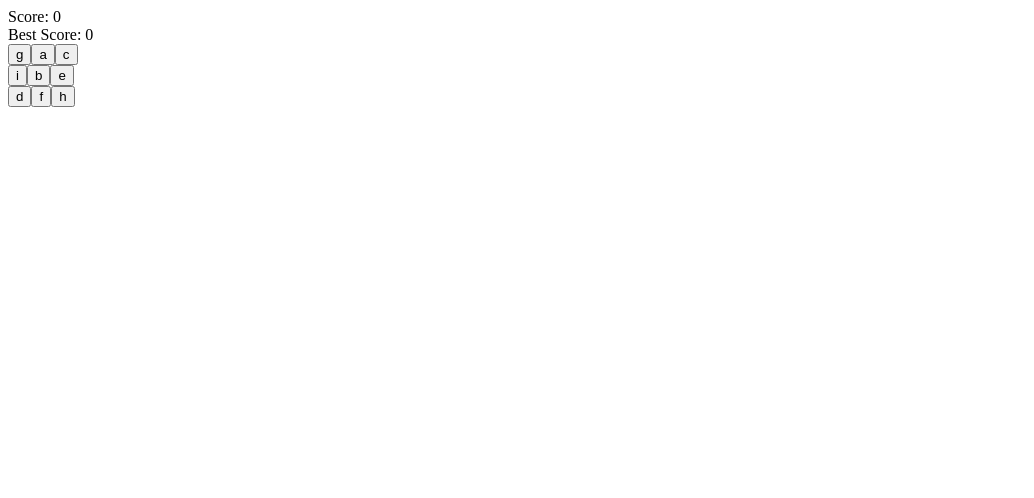
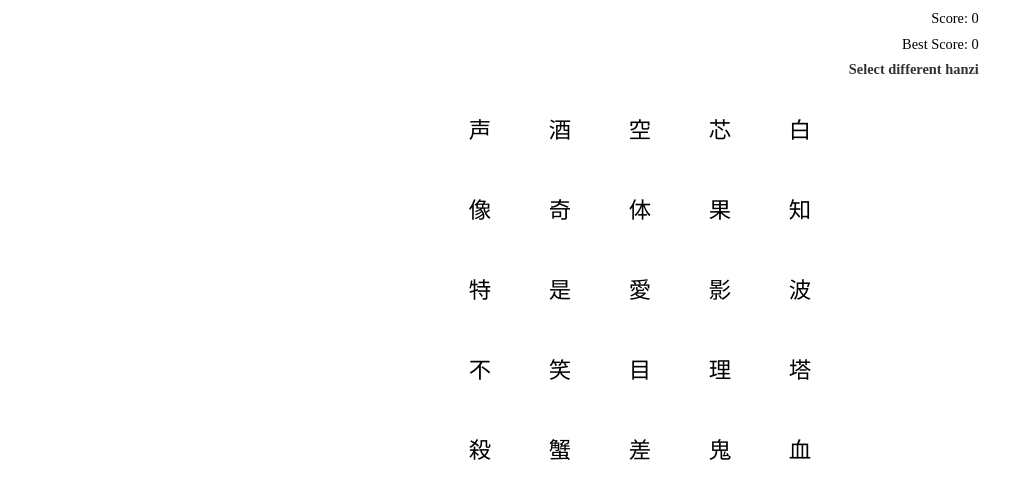
Before and after one commit to dreadsd/hanzi-game, a React app: page / in a window 1280 px wide. Shown: the top 498 px of the page, without its empty margins (0-1034 px from the left). Built offline with nearby package versions, Linux system fonts and the light colour scheme.

Commit message:
Add style

```diff
--- a/src/App.js
+++ b/src/App.js
@@ -4,7 +4,7 @@ import Grid from './components/Grid';
 
 export default function App() {
   return (
-    <div>
+    <div id='game'>
       <Grid />
     </div>
   );
--- a/src/components/Grid.js
+++ b/src/components/Grid.js
@@ -4,6 +4,10 @@ export default function Grid() {
   const [valuePath, setValuePath] = useState('');
   const [score, setScore] = useState(0);
   const [bestScore, setBestScore] = useState(0);
+  const [message, setMessage] = useState({
+    className: 'message-normal',
+    content: 'Select different hanzi',
+  });
   const shuffle = (array) => {
     const nAry = array;
     let currentIndex = array.length;
@@ -19,20 +23,42 @@ export default function Grid() {
     return nAry;
   };
   const [values, setValues] = useState(
-    shuffle(['a', 'b', 'c', 'd', 'e', 'f', 'g', 'h', 'i']),
+    [
+      '声', '酒', '空', '芯', '白',
+      '像', '奇', '体', '果', '知',
+      '特', '是', '愛', '影', '波',
+      '不', '笑', '目', '理', '塔',
+      '殺', '蟹', '差', '鬼', '血',
+    ],
   );
 
   const retrieveValue = (e) => {
     const newValue = e.target.textContent;
     if (valuePath.includes(newValue)) {
-      alert('You lost');
+      setMessage({
+        className: 'message-fail',
+        content: 'You lost',
+      });
       setScore(0);
       setValuePath('');
       setValues(shuffle);
     } else {
+      setMessage({
+        className: 'message-normal',
+        content: 'Select different hanzi',
+      });
       setScore((v) => {
-        const newVal = v + 1;
+        let newVal = v + 1;
         if (newVal > bestScore) setBestScore(newVal);
+        if (newVal === 1) {
+          setMessage({
+            className: 'message-success',
+            content: 'You won',
+          });
+          newVal = 0;
+          setValuePath('');
+          setValues(shuffle);
+        }
         return newVal;
       });
       setValuePath((v) => v + e.target.textContent);
@@ -43,30 +69,46 @@ export default function Grid() {
   return (
     <>
       <div id='status'>
-        <span>
+        <div>
+          <div>
             Score:
             {' '}
             {score}
-        </span>
-        <br />
-        <span>
+          </div>
+          <div className={bestScore === values.length ? 'message-success' : null}>
             Best Score:
             {' '}
             {bestScore}
-        </span>
+          </div>
+          <div className={message.className}>{message.content}</div>
+        </div>
       </div>
       <div id='cards'>
         <button type='button' onClick={retrieveValue}>{values[0]}</button>
         <button type='button' onClick={retrieveValue}>{values[1]}</button>
         <button type='button' onClick={retrieveValue}>{values[2]}</button>
-        <br />
         <button type='button' onClick={retrieveValue}>{values[3]}</button>
         <button type='button' onClick={retrieveValue}>{values[4]}</button>
         <button type='button' onClick={retrieveValue}>{values[5]}</button>
-        <br />
         <button type='button' onClick={retrieveValue}>{values[6]}</button>
         <button type='button' onClick={retrieveValue}>{values[7]}</button>
         <button type='button' onClick={retrieveValue}>{values[8]}</button>
+        <button type='button' onClick={retrieveValue}>{values[9]}</button>
+        <button type='button' onClick={retrieveValue}>{values[10]}</button>
+        <button type='button' onClick={retrieveValue}>{values[11]}</button>
+        <button type='button' onClick={retrieveValue}>{values[12]}</button>
+        <button type='button' onClick={retrieveValue}>{values[13]}</button>
+        <button type='button' onClick={retrieveValue}>{values[14]}</button>
+        <button type='button' onClick={retrieveValue}>{values[15]}</button>
+        <button type='button' onClick={retrieveValue}>{values[16]}</button>
+        <button type='button' onClick={retrieveValue}>{values[17]}</button>
+        <button type='button' onClick={retrieveValue}>{values[18]}</button>
+        <button type='button' onClick={retrieveValue}>{values[19]}</button>
+        <button type='button' onClick={retrieveValue}>{values[20]}</button>
+        <button type='button' onClick={retrieveValue}>{values[21]}</button>
+        <button type='button' onClick={retrieveValue}>{values[22]}</button>
+        <button type='button' onClick={retrieveValue}>{values[23]}</button>
+        <button type='button' onClick={retrieveValue}>{values[24]}</button>
       </div>
     </>
   );
--- a/src/index.js
+++ b/src/index.js
@@ -1,5 +1,6 @@
 import React from 'react';
 import { render } from 'react-dom';
+import './scss/index.scss';
 
 import App from './App';
 
--- a/src/scss/index.scss
+++ b/src/scss/index.scss
@@ -0,0 +1,71 @@
+* {
+  box-sizing: border-box;
+}
+
+html, body, span, h1, h2, h3, h4, h5, h6, p, a, img {
+  margin: 0;
+  padding: 0;
+  font-size: 100%;
+  font: inherit;
+  vertical-align: baseline;
+}
+
+body {
+  line-height: 1;
+}
+
+#game {
+  max-width: 700px;
+  margin: 0 auto;
+}
+
+#status {
+  text-align: end;
+  div {
+    div {
+      font-size: 0.9rem;
+      margin: 0.7rem;
+    }
+  }
+}
+
+[class^="message-"] {
+  font-weight: bold;
+  font-stretch: condensed;
+}
+
+.message-fail {
+  color: red;
+}
+
+.message-success {
+  color: green;
+}
+
+.message-normal {
+  color: #333;
+}
+
+#cards {
+  user-select: none;
+  width: 400px;
+  height: 400px;
+  margin: 0 auto;
+  display: grid;
+  grid-template: repeat(5, 1fr) / repeat(5, 1fr);
+  button {
+    cursor: pointer;
+    border: 0;
+    font-size: 1.4rem;
+    background-color: #fff;
+    transition: font-size 0.5s;
+    transition: background-color 0.5s;
+    &:hover {
+      background-color: #bbb;
+    }
+    &:focus {
+    position: relative;
+      outline: medium dashed black;
+    }
+  }
+}
```
Lines whose indentation alone changed are shown as unchanged.
